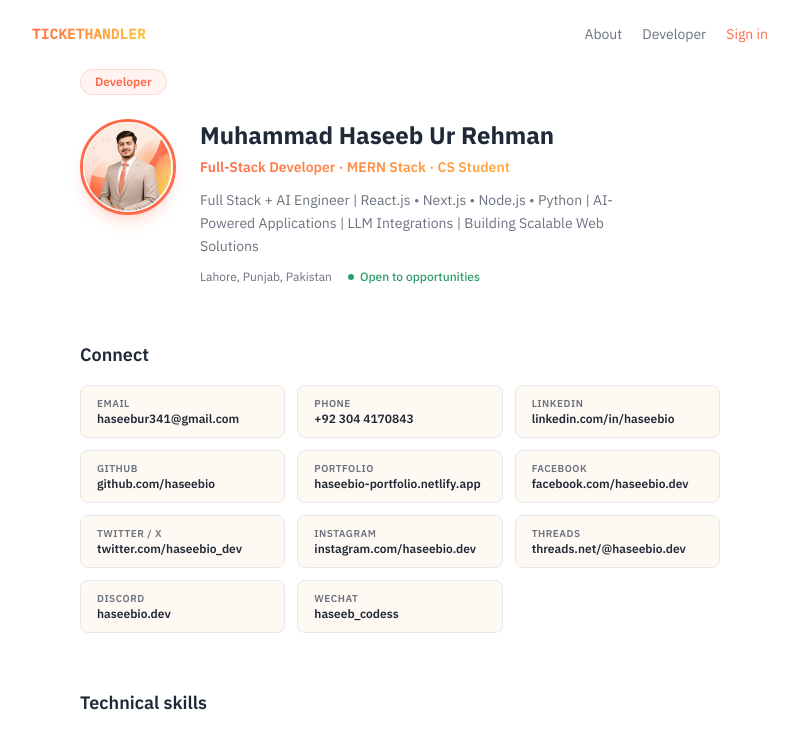
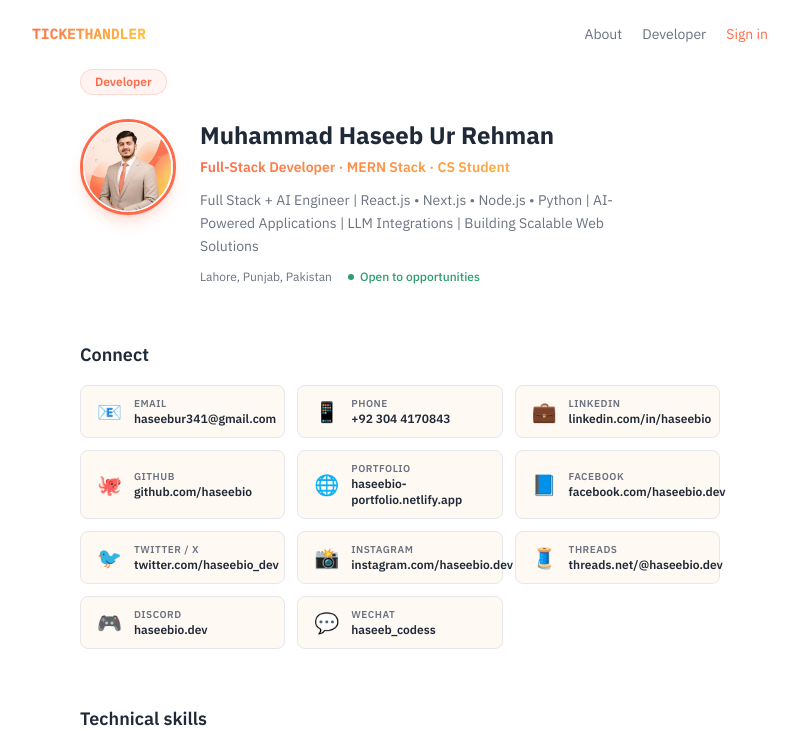
Before and after one commit to haseebio/ticket-triage, a Next.js app in the folder frontend/: page /developer in a window 1280 px wide. Shown: the top 731 px of the page, without its empty margins (240-1038 px from the left). Built offline with nearby package versions, Linux system fonts and the light colour scheme.

Commit message:
added icons with the links

```diff
--- a/frontend/components/DeveloperContent.jsx
+++ b/frontend/components/DeveloperContent.jsx
@@ -1,17 +1,18 @@
 import Image from 'next/image';
+import { motion } from 'framer-motion';
 
 const CONNECT = [
-  ['Email', 'haseebur341@gmail.com', 'mailto:haseebur341@gmail.com'],
-  ['Phone', '+92 304 4170843', 'tel:+923044170843'],
-  ['LinkedIn', 'linkedin.com/in/haseebio', 'https://linkedin.com/in/haseebio'],
-  ['GitHub', 'github.com/haseebio', 'https://github.com/haseebio'],
-  ['Portfolio', 'haseebio-portfolio.netlify.app', 'https://haseebio-portfolio.netlify.app'],
-  ['Facebook', 'facebook.com/haseebio.dev', 'https://www.facebook.com/haseebio.dev'],
-  ['Twitter / X', 'twitter.com/haseebio_dev', 'https://www.twitter.com/haseebio_dev'],
-  ['Instagram', 'instagram.com/haseebio.dev', 'https://www.instagram.com/haseebio.dev'],
-  ['Threads', 'threads.net/@haseebio.dev', 'https://www.threads.net/@haseebio.dev'],
-  ['Discord', 'haseebio.dev', null],
-  ['WeChat', 'haseeb_codess', null],
+  { label: 'Email', value: 'haseebur341@gmail.com', href: 'mailto:haseebur341@gmail.com', icon: '📧' },
+  { label: 'Phone', value: '+92 304 4170843', href: 'tel:+923044170843', icon: '📱' },
+  { label: 'LinkedIn', value: 'linkedin.com/in/haseebio', href: 'https://linkedin.com/in/haseebio', icon: '💼' },
+  { label: 'GitHub', value: 'github.com/haseebio', href: 'https://github.com/haseebio', icon: '🐙' },
+  { label: 'Portfolio', value: 'haseebio-portfolio.netlify.app', href: 'https://haseebio-portfolio.netlify.app', icon: '🌐' },
+  { label: 'Facebook', value: 'facebook.com/haseebio.dev', href: 'https://www.facebook.com/haseebio.dev', icon: '📘' },
+  { label: 'Twitter / X', value: 'twitter.com/haseebio_dev', href: 'https://www.twitter.com/haseebio_dev', icon: '🐦' },
+  { label: 'Instagram', value: 'instagram.com/haseebio.dev', href: 'https://www.instagram.com/haseebio.dev', icon: '📸' },
+  { label: 'Threads', value: 'threads.net/@haseebio.dev', href: 'https://www.threads.net/@haseebio.dev', icon: '🧵' },
+  { label: 'Discord', value: 'haseebio.dev', href: null, icon: '🎮' },
+  { label: 'WeChat', value: 'haseeb_codess', href: null, icon: '💬' },
 ];
 
 const SKILLS = [
@@ -27,19 +28,26 @@ const PROJECTS = [
   ['Portfolio', 'Personal developer portfolio showcasing projects, skills, and experience.', ['React.js', 'Tailwind CSS'], 'https://haseebio-portfolio.netlify.app', 'Visit'],
 ];
 
-function ConnectLink({ label, value, href }) {
+function ConnectLink({ label, value, href, icon, index }) {
   const external = href?.startsWith('http');
-  const Tag = href ? 'a' : 'div';
+  const MotionTag = href ? motion.a : motion.div;
   return (
-    <Tag
+    <MotionTag
       href={href || undefined}
       target={external ? '_blank' : undefined}
       rel={external ? 'noopener noreferrer' : undefined}
-      className={`rounded-lg border border-line bg-surface px-4 py-2.5 ${href ? 'transition-colors hover:border-primary' : ''}`}
+      initial={{ opacity: 0, y: 6 }}
+      animate={{ opacity: 1, y: 0 }}
+      transition={{ duration: 0.2, delay: Math.min(index, 10) * 0.04 }}
+      whileHover={href ? { scale: 1.03 } : undefined}
+      className={`flex items-center gap-3 rounded-lg border border-line bg-surface px-4 py-2.5 ${href ? 'transition-colors hover:border-primary' : ''}`}
     >
-      <p className="text-[10px] font-semibold uppercase tracking-wider text-fog">{label}</p>
-      <p className="text-xs font-semibold text-ink">{value}</p>
-    </Tag>
+      <span className="text-xl leading-none" aria-hidden="true">{icon}</span>
+      <div>
+        <p className="text-[10px] font-semibold uppercase tracking-wider text-fog">{label}</p>
+        <p className="text-xs font-semibold text-ink">{value}</p>
+      </div>
+    </MotionTag>
   );
 }
 
@@ -102,8 +110,8 @@ export default function DeveloperContent() {
 
       <h2 className="mb-4 text-lg font-semibold text-ink">Connect</h2>
       <div className="mb-14 grid grid-cols-2 gap-3 sm:grid-cols-3">
-        {CONNECT.map(([label, value, href]) => (
-          <ConnectLink key={label} label={label} value={value} href={href} />
+        {CONNECT.map((item, i) => (
+          <ConnectLink key={item.label} {...item} index={i} />
         ))}
       </div>
 
```
